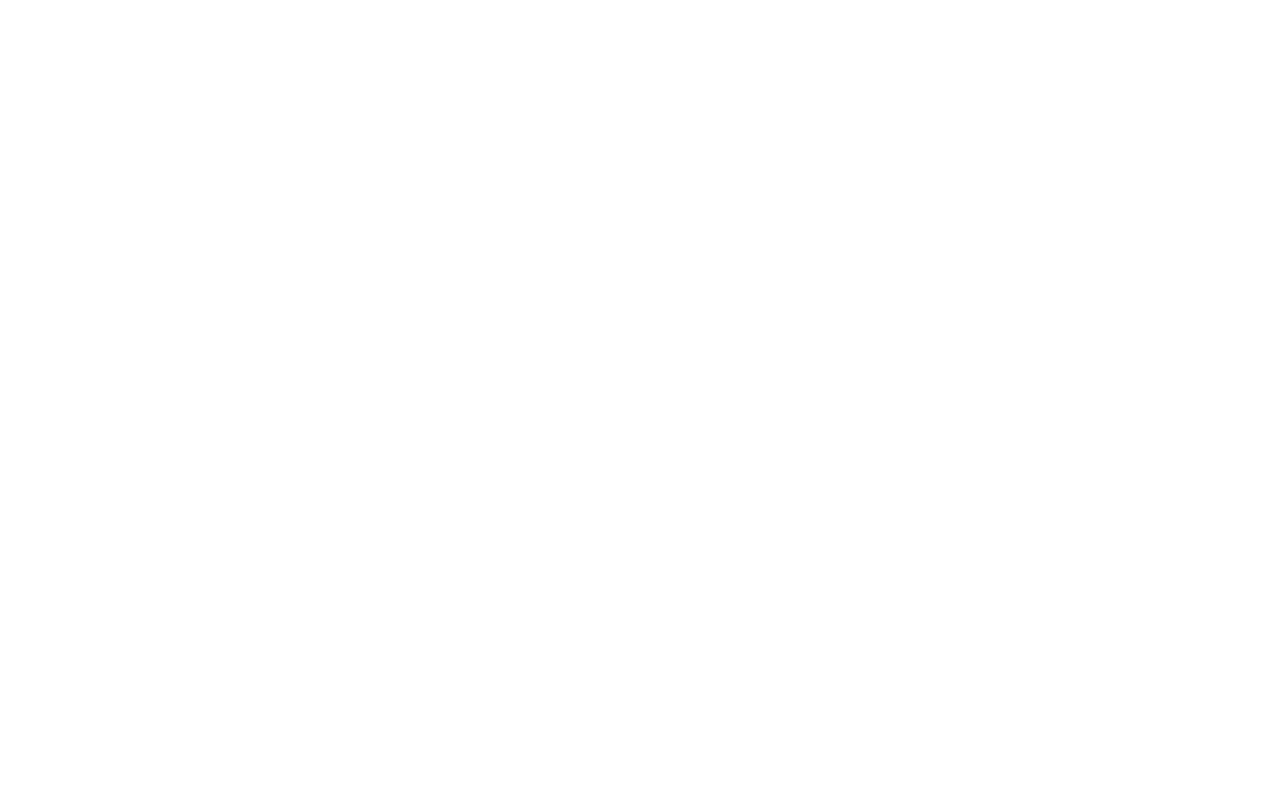
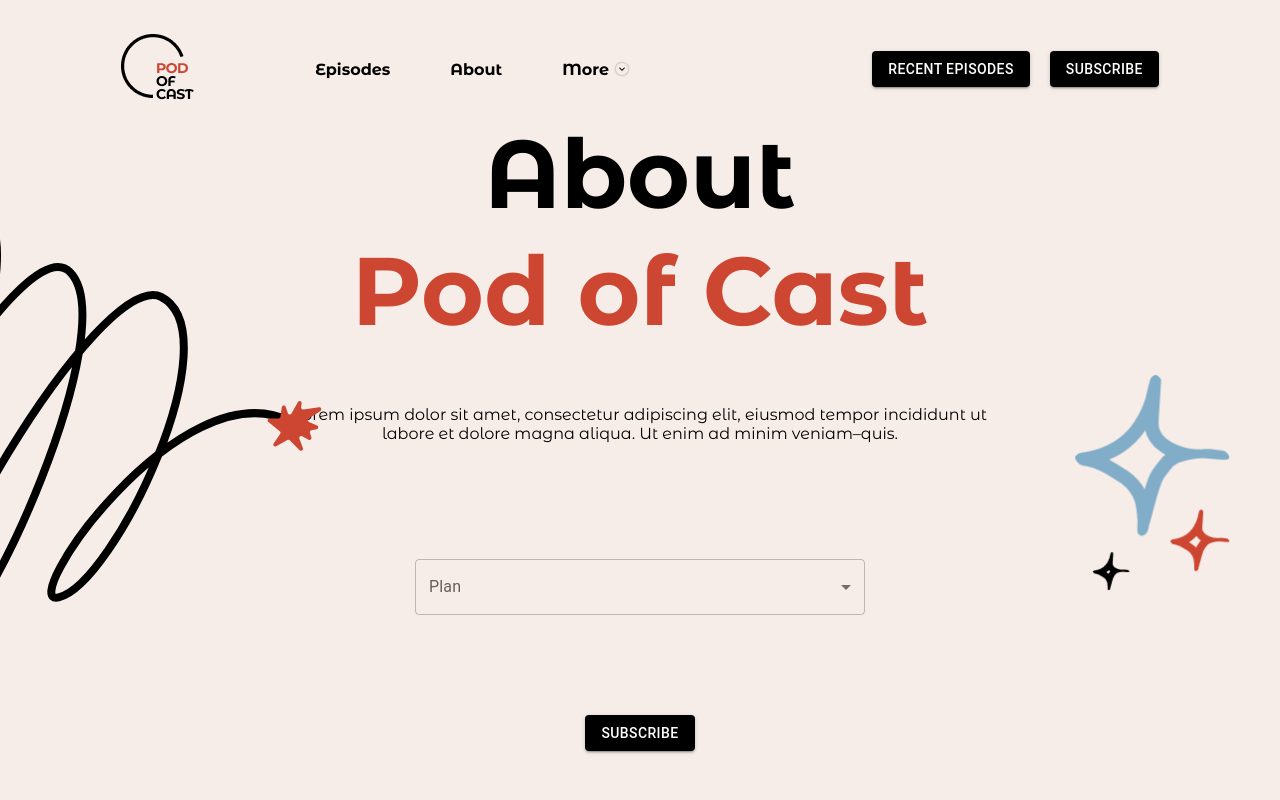
Before and after one commit to mvolchenkova/SVCH_lab, a React (Create React App) app in the folder lab/: page /subscribe in a window 1280 px wide. Before the commit this address had no page. Shown: the top 800 px of the page. Built offline with nearby package versions, Linux system fonts and the light colour scheme.

Commit message:
feat: add materialui components

```diff
--- a/lab/package.json
+++ b/lab/package.json
@@ -5,7 +5,9 @@
   "dependencies": {
     "@emotion/react": "^11.13.3",
     "@emotion/styled": "^11.13.0",
+    "@mui/icons-material": "^6.1.4",
     "@mui/material": "^6.1.4",
+    "@reduxjs/toolkit": "^2.3.0",
     "@testing-library/jest-dom": "^5.17.0",
     "@testing-library/react": "^13.4.0",
     "@testing-library/user-event": "^13.5.0",
@@ -16,6 +18,7 @@
     "react-router-dom": "^6.26.2",
     "react-scripts": "^5.0.1",
     "reactjs-popup": "^2.0.6",
+    "redux": "^5.0.1",
     "web-vitals": "^2.1.4"
   },
   "scripts": {
--- a/lab/src/App.js
+++ b/lab/src/App.js
@@ -2,10 +2,12 @@
 import Home from './pages/Home/Home.jsx';
 import CardsPage from './pages/CardsPage/CardsPage.jsx'
 import AboutPage from './pages/AboutPage/AboutPage.jsx'
+import Blog from './pages/Blog/Blog.jsx';
 import { BrowserRouter, Route, Routes } from 'react-router-dom';
 
 import './style/index.css';
 import './style/adaptive.css';
+import SubscribePage from './pages/SubscribePage/SubscribePage.jsx';
 
 export default function App() {
   return (
@@ -16,6 +18,8 @@
             <Route path="/news" element={<News />} />
             <Route path="/cards" element={<CardsPage />} />
             <Route path="/about" element={<AboutPage />} />
+            <Route path="/blog" element={<Blog />} />
+            <Route path="/subscribe" element={<SubscribePage />} />
           </Routes>
         </BrowserRouter>
     </>
--- a/lab/src/components/DownloadApp/DownloadApp.jsx
+++ b/lab/src/components/DownloadApp/DownloadApp.jsx
@@ -1,6 +1,6 @@
 import Button from '../../materialComponents/Button/Button'
+export default function DownloadApp(){
 
-export default function DownloadApp(){
     return(
         <>
             <div className="seventhContainer AlternatesFont">
@@ -8,7 +8,7 @@
                 <p className="beta">BETA</p>
                 <p className="available">Available now Pod of Cast App</p>
                 <p className="justLaunched">We just launched our podcast app!</p>
-                <Button className="AlternatesFont browseButton" text="DOWNLOAD NOW" color="#000000" />
+                    <Button className="AlternatesFont browseButton" text="DOWNLOAD NOW" color="#000000" />
                 <p className="contentAv">Content also available on:</p>
                 <div className="logos">
                 <img src="../images/google podcast.png" alt="" />
--- a/lab/src/components/Footer/Footer.jsx
+++ b/lab/src/components/Footer/Footer.jsx
@@ -27,7 +27,10 @@
         <div>
           <p>Episodes</p>
           <p>Pricing</p>
-          <p>Blog</p>
+          <Link to="/blog">
+            <p>Blog</p>
+          </Link>
+
         </div>
         <div>
           <div>
--- /dev/null
+++ b/lab/src/components/SubComp/SubComp.css
@@ -0,0 +1,43 @@
+.firstContainer{
+    background-color:rgb(247,237,232);
+    display: flex;
+    flex-direction: column;
+    justify-content: center;
+    height: 600px;
+    padding-bottom: 120px;
+    gap:100px;
+    align-items:center;
+}
+.swirlImg{
+    position: absolute;
+    width: 630px;
+    height: 593px;
+    left:-150px;
+}
+.firstText{
+    margin-top: 50px;
+    display: flex;
+    align-items:center;
+    flex-direction: column;
+    gap:40px;
+}
+.largeText{
+    font-size: 6em;
+    margin:0;
+    font-weight: bold;
+    text-align: center;
+}
+.orangeText{
+    text-align: center;
+    color:rgb(205,70,49);
+}
+.miniText{
+    width: 58%;
+    text-align: center;
+}
+.starImg{
+    position: absolute;
+    height: 216px;
+    margin-top: 150px;
+    right: 50px;
+}
--- /dev/null
+++ b/lab/src/components/SubComp/SubComp.jsx
@@ -0,0 +1,24 @@
+import Button from '../../materialComponents/Button/Button'
+import '../SubComp/SubComp.css'
+import SelectPlan from '../../materialComponents/SelectPlan/SelectPlan'
+
+
+export default function SubComp(){
+    return(
+        <>
+            <div class="firstContainer AlternatesFont">
+                <img src="../images/Hero Shape Swirl.svg" alt="" class="swirlImg" />
+                <div class="firstText">
+                    <div>
+                        <p class="largeText">About</p>
+                        <p class="largeText orangeText">Pod of Cast</p>
+                    </div>
+                    <p class="miniText">Lorem ipsum dolor sit amet, consectetur adipiscing elit,  eiusmod tempor incididunt ut labore et dolore magna aliqua. Ut enim ad minim veniam–quis.</p>
+                </div>
+                <img src="../images/Group 48095792.png" alt="" class="starImg" />
+                <SelectPlan />
+                <Button text="SUBSCRIBE" color="#000000"/>
+            </div>
+        </>
+    )
+}
--- /dev/null
+++ b/lab/src/materialComponents/Accordion/Accordion.css
@@ -0,0 +1,11 @@
+.mainhost{
+    display: flex;
+    align-items: center;
+    justify-content: center;
+    flex-direction: column;
+    gap:40px;
+}
+.founder{
+    font-weight: bold;
+    font-size: 2em;
+}
--- /dev/null
+++ b/lab/src/materialComponents/Accordion/Accordion.jsx
@@ -0,0 +1,74 @@
+import * as React from 'react';
+import Accordion from '@mui/material/Accordion';
+import AccordionActions from '@mui/material/AccordionActions';
+import AccordionSummary from '@mui/material/AccordionSummary';
+import AccordionDetails from '@mui/material/AccordionDetails';
+import ExpandMoreIcon from '@mui/icons-material/ExpandMore';
+import Button from '../Button/Button'
+import '../Accordion/Accordion.css'
+import { Link } from 'react-router-dom'
+
+
+export default function AccordionUsage() {
+  return (
+    <div className="mainhost">
+        <p class="founder">Founder and Main Host</p>
+      <Accordion>
+        <AccordionSummary
+          expandIcon={<ExpandMoreIcon />}
+          aria-controls="panel1-content"
+          id="panel1-header"
+        >
+          Host 1
+        </AccordionSummary>
+        <AccordionDetails>
+          Lorem ipsum dolor sit amet, consectetur adipiscing elit. Suspendisse
+          malesuada lacus ex, sit amet blandit leo lobortis eget.
+        </AccordionDetails>
+      </Accordion>
+      <Accordion>
+        <AccordionSummary
+          expandIcon={<ExpandMoreIcon />}
+          aria-controls="panel2-content"
+          id="panel2-header"
+        >
+          Host 2
+        </AccordionSummary>
+        <AccordionDetails>
+          Lorem ipsum dolor sit amet, consectetur adipiscing elit. Suspendisse
+          malesuada lacus ex, sit amet blandit leo lobortis eget.
+        </AccordionDetails>
+      </Accordion>
+      <Accordion>
+        <AccordionSummary
+          expandIcon={<ExpandMoreIcon />}
+          aria-controls="panel1-content"
+          id="panel1-header"
+        >
+          Host 3
+        </AccordionSummary>
+        <AccordionDetails>
+          Lorem ipsum dolor sit amet, consectetur adipiscing elit. Suspendisse
+          malesuada lacus ex, sit amet blandit leo lobortis eget.
+        </AccordionDetails>
+      </Accordion>
+      <Accordion>
+        <AccordionSummary
+          expandIcon={<ExpandMoreIcon />}
+          aria-controls="panel1-content"
+          id="panel1-header"
+        >
+          Host 4
+        </AccordionSummary>
+        <AccordionDetails>
+          Lorem ipsum dolor sit amet, consectetur adipiscing elit. Suspendisse
+          malesuada lacus ex, sit amet blandit leo lobortis eget.
+        </AccordionDetails>
+      </Accordion>
+      <Link to="/subscribe">
+        <Button class="subscribeButton AlternatesFont" text="SUBSCRIBE" color="#000000"/>
+      </Link>
+
+    </div>
+  );
+}
--- /dev/null
+++ b/lab/src/materialComponents/SelectPlan/SelectPlan.jsx
@@ -0,0 +1,33 @@
+import * as React from 'react';
+import Box from '@mui/material/Box';
+import InputLabel from '@mui/material/InputLabel';
+import MenuItem from '@mui/material/MenuItem';
+import FormControl from '@mui/material/FormControl';
+import Select from '@mui/material/Select';
+
+export default function BasicSelect() {
+  const [plan, setPlan] = React.useState('');
+
+  const handleChange = (event) => {
+    setPlan(event.target.value);
+  };
+
+  return (
+    <Box sx={{ minWidth: 450 }}>
+      <FormControl fullWidth>
+        <InputLabel id="demo-simple-select-label">Plan</InputLabel>
+        <Select
+          labelId="demo-simple-select-label"
+          id="demo-simple-select"
+          value={plan}
+          label="Plan"
+          onChange={handleChange}
+        >
+          <MenuItem value={10}>Member</MenuItem>
+          <MenuItem value={20}>Family</MenuItem>
+          <MenuItem value={30}>Official</MenuItem>
+        </Select>
+      </FormControl>
+    </Box>
+  );
+}
--- /dev/null
+++ b/lab/src/pages/Blog/Blog.jsx
@@ -0,0 +1,13 @@
+import Header from '../../components/Header/Header'
+import Footer from '../../components/Footer/Footer'
+import Accordion from '../../materialComponents/Accordion/Accordion'
+
+export default function Blog(){
+    return(
+        <>
+            <Header />
+            <Accordion />
+            <Footer />
+        </>
+    )
+}
--- /dev/null
+++ b/lab/src/pages/SubscribePage/SubscribePage.jsx
@@ -0,0 +1,13 @@
+import Header from "../../components/Header/Header"
+import Footer from "../../components/Footer/Footer"
+import SubComp from "../../components/SubComp/SubComp"
+
+export default function SubscribePage(){
+    return(
+        <>
+            <Header />
+            <SubComp />
+            <Footer />
+        </>
+    )
+}
```
Also changed, not shown: lab/src/materialComponents/Alert/Alert.jsx (added, +11 -0 lines), 1 other file (tests, documents, lock files or other folders).
